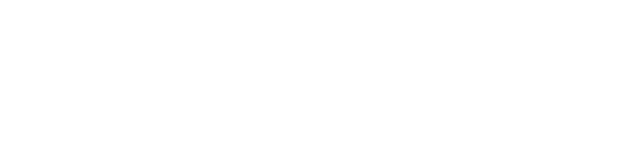
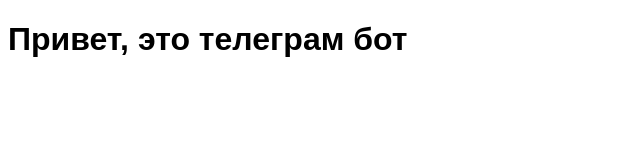
Before and after one commit to A1eksek/Telegram_bot_index, a plain HTML site: page index.html in a window 1280 px wide. Shown: the whole page, without its empty margins (0-640 px from the left). Drawn offline with Linux system fonts and the light colour scheme.

Commit message:
Update index.html

```diff
--- a/index.html
+++ b/index.html
@@ -7,6 +7,6 @@
     <link rel="stylesheet" href="style.css">
 </head>
 <body>
-
+    <h1>Привет, это телеграм бот</h1>
 </body>
 </html>
```
